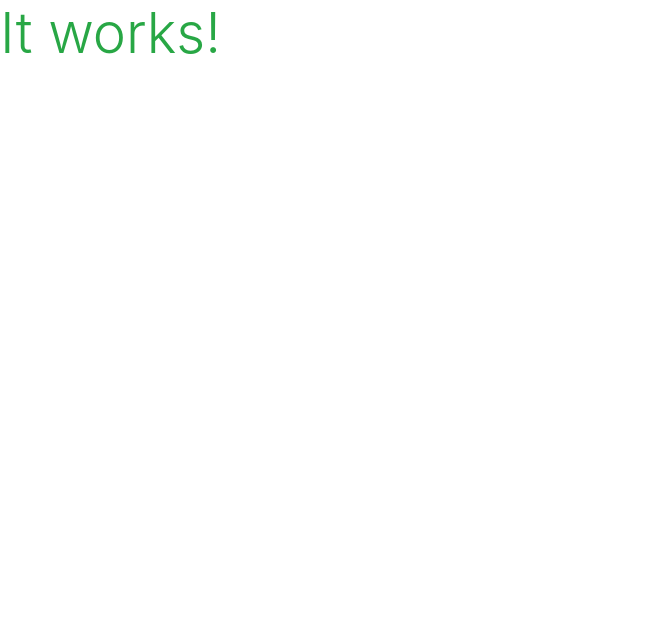
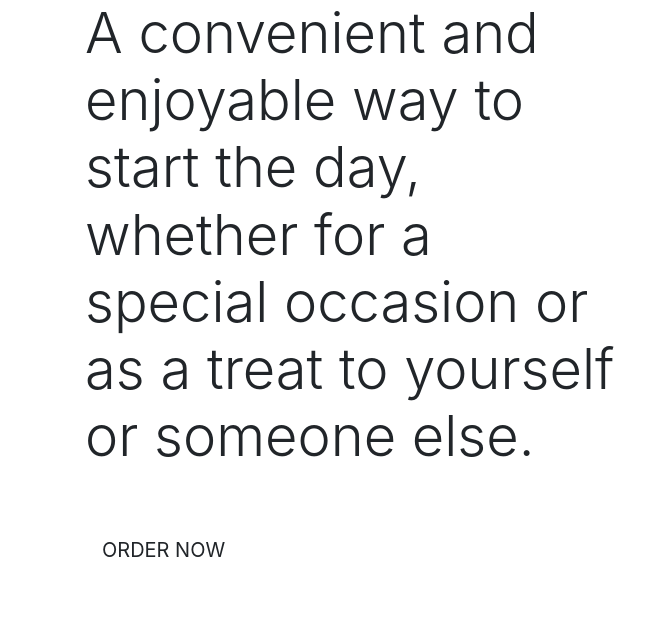
Before and after one commit to paulasdev/The_Brunch_Basket, a Django app: page / in a window 1280 px wide. Shown: the top 629 px of the page, without its empty margins (0-671 px from the left). Run offline with Django 3.2, Linux system fonts and the light colour scheme; some libraries are stand-ins or nearby versions.

Commit message:
Added homepage content

```diff
--- a/home/templates/home/index.html
+++ b/home/templates/home/index.html
@@ -1,6 +1,27 @@
 {% extends "base.html" %}
 {% load static %}
 
+{% block page_header %}
+    <div class="container header-container">
+        <div class="row">
+            <div class="col"></div>
+        </div>
+    </div>
+{% endblock %}
+
 {% block content %}
-    <h1 class="display-4 text-success">It works!</h1>
+    <div class="container h-100">
+        <div class="row h-100">
+            <div class="col-7 col-md-6 my-auto">
+                <h1 class="display-4 logo-font text-black">
+                    A convenient and enjoyable way to start the day, whether for a special occasion or as a treat to yourself or someone else.
+                </h1>
+                <div class="my-5">
+                    <h4>
+                        <a href="" class="order-now-button btn btn-lg rounded-0 text-uppercase py-3">Order Now</a>
+                    </h4>
+                </div>
+            </div>
+        </div>
+    </div>
 {% endblock %}
```
